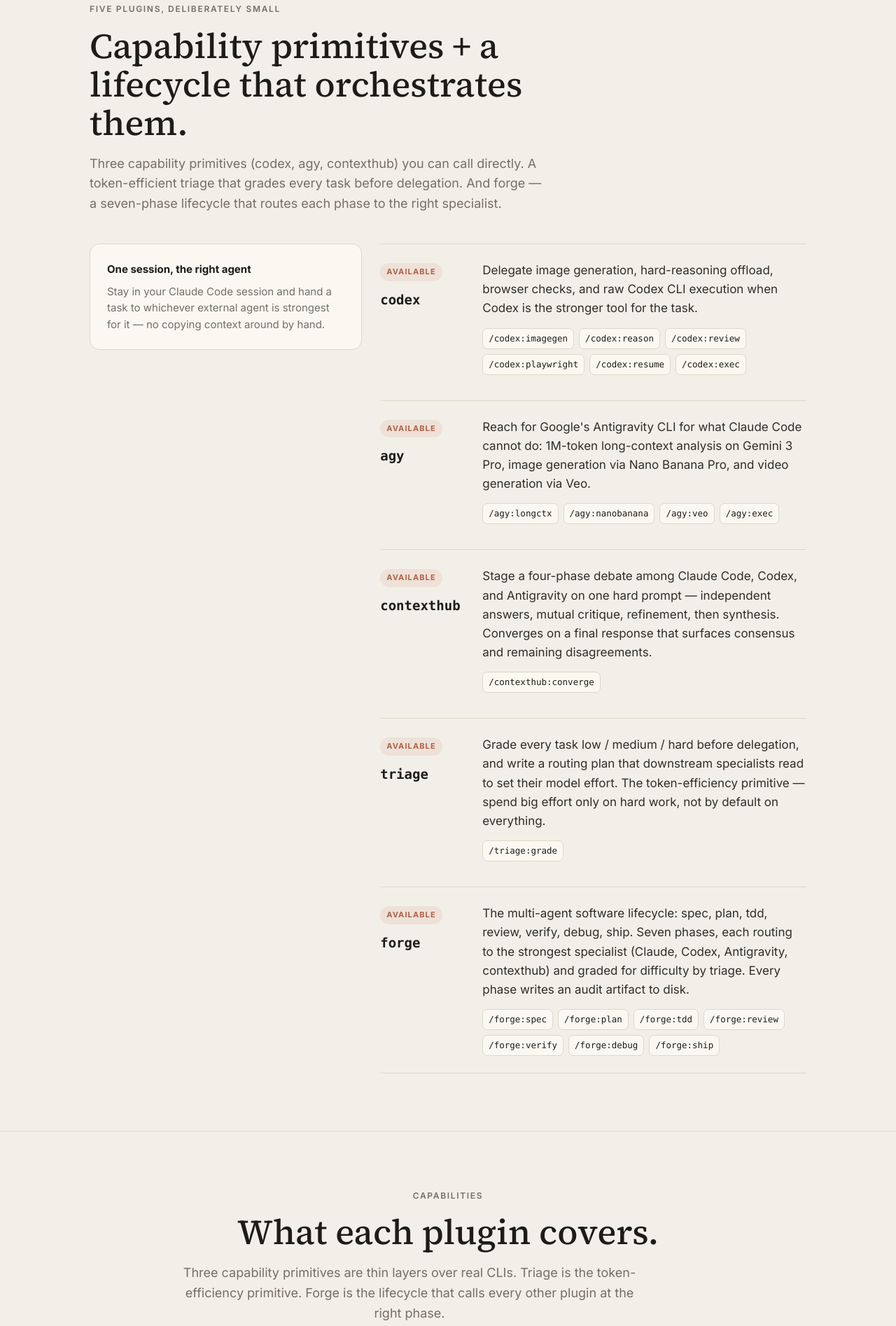
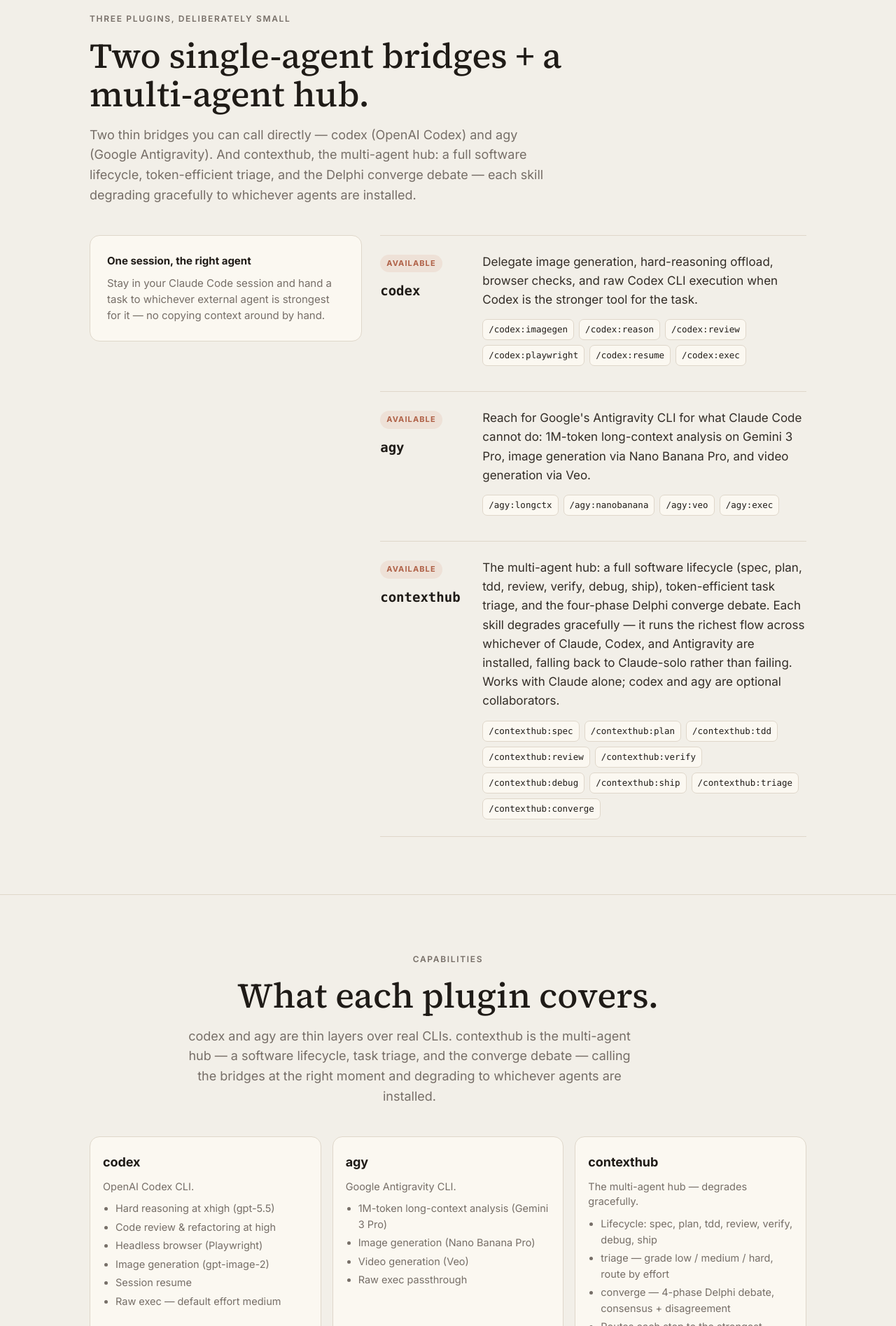
Before and after one commit to infroid/carefully-crafted-plugins, a plain HTML site: page index.html in a window 1280 px wide. Shown: the part 1671-3566 px from the top of the page at 70% size. Drawn offline with Linux system fonts and the light colour scheme.

Commit message:
docs: rewrite README + website around the 3-plugin contexthub model

```diff
--- a/index.html
+++ b/index.html
@@ -630,19 +630,22 @@
             <pre><code># 1. Add the marketplace
 /plugin marketplace add https://github.com/infroid/carefully-crafted-plugins
 
-# 2. Install the plugins you want (or all five)
+# 2. Install the plugins you want (or all three)
 /plugin install codex@carefully-crafted-plugins
 /plugin install agy@carefully-crafted-plugins
-/plugin install contexthub@carefully-crafted-plugins
-/plugin install triage@carefully-crafted-plugins
-/plugin install forge@carefully-crafted-plugins</code></pre>
+/plugin install contexthub@carefully-crafted-plugins</code></pre>
 
             <p class="install__note">
-              <strong>About codex setup</strong>
-              The codex bridge auto-scaffolds starter Markdown under
+              <strong>contexthub works solo — codex &amp; agy are optional</strong>
+              Every contexthub skill degrades gracefully: it detects which of
+              Claude, codex, and agy are installed and runs the richest flow
+              available, falling back to Claude-solo (with a note) rather than
+              failing. Install <code>codex</code> and <code>agy</code> as optional
+              collaborators that each skill uses when present. The codex bridge
+              auto-scaffolds starter Markdown under
               <code>docs/carefully-crafted-plugins/{constraints,output-formats}/</code>
-              the first time you use one of its skills. Run <code>/codex:setup</code>
-              to re-scaffold or refresh the starter files later.
+              the first time you use one of its skills; run <code>/codex:setup</code>
+              to re-scaffold later.
             </p>
           </div>
         </div>
@@ -651,13 +654,14 @@
       <section class="section" id="bridges" aria-labelledby="bridges-heading">
         <div class="section__inner">
           <div class="section__header">
-            <p class="eyebrow">Five plugins, deliberately small</p>
-            <h2 id="bridges-heading">Capability primitives + a lifecycle that orchestrates them.</h2>
+            <p class="eyebrow">Three plugins, deliberately small</p>
+            <h2 id="bridges-heading">Two single-agent bridges + a multi-agent hub.</h2>
             <p class="section__summary">
-              Three capability primitives (codex, agy, contexthub) you can
-              call directly. A token-efficient triage that grades every task
-              before delegation. And forge — a seven-phase lifecycle that
-              routes each phase to the right specialist.
+              Two thin bridges you can call directly — codex (OpenAI Codex)
+              and agy (Google Antigravity). And contexthub, the multi-agent
+              hub: a full software lifecycle, token-efficient triage, and the
+              Delphi converge debate — each skill degrading gracefully to
+              whichever agents are installed.
             </p>
           </div>
 
@@ -719,56 +723,24 @@
                 </div>
                 <div>
                   <p class="bridge__body">
-                    Stage a four-phase debate among Claude Code, Codex, and
-                    Antigravity on one hard prompt — independent answers, mutual
-                    critique, refinement, then synthesis. Converges on a final
-                    response that surfaces consensus and remaining disagreements.
+                    The multi-agent hub: a full software lifecycle (spec, plan,
+                    tdd, review, verify, debug, ship), token-efficient task
+                    triage, and the four-phase Delphi converge debate. Each
+                    skill degrades gracefully — it runs the richest flow across
+                    whichever of Claude, Codex, and Antigravity are installed,
+                    falling back to Claude-solo rather than failing. Works with
+                    Claude alone; codex and agy are optional collaborators.
                   </p>
                   <div class="chips" aria-label="Contexthub commands">
+                    <code>/contexthub:spec</code>
+                    <code>/contexthub:plan</code>
+                    <code>/contexthub:tdd</code>
+                    <code>/contexthub:review</code>
+                    <code>/contexthub:verify</code>
+                    <code>/contexthub:debug</code>
+                    <code>/contexthub:ship</code>
+                    <code>/contexthub:triage</code>
                     <code>/contexthub:converge</code>
-                  </div>
-                </div>
-              </article>
-
-              <article class="bridge">
-                <div>
-                  <span class="bridge__status">Available</span>
-                  <div class="bridge__name">triage</div>
-                </div>
-                <div>
-                  <p class="bridge__body">
-                    Grade every task low / medium / hard before delegation, and
-                    write a routing plan that downstream specialists read to set
-                    their model effort. The token-efficiency primitive — spend
-                    big effort only on hard work, not by default on everything.
-                  </p>
-                  <div class="chips" aria-label="Triage commands">
-                    <code>/triage:grade</code>
-                  </div>
-                </div>
-              </article>
-
-              <article class="bridge">
-                <div>
-                  <span class="bridge__status">Available</span>
-                  <div class="bridge__name">forge</div>
-                </div>
-                <div>
-                  <p class="bridge__body">
-                    The multi-agent software lifecycle: spec, plan, tdd, review,
-                    verify, debug, ship. Seven phases, each routing to the
-                    strongest specialist (Claude, Codex, Antigravity, contexthub)
-                    and graded for difficulty by triage. Every phase writes an
-                    audit artifact to disk.
-                  </p>
-                  <div class="chips" aria-label="Forge commands">
-                    <code>/forge:spec</code>
-                    <code>/forge:plan</code>
-                    <code>/forge:tdd</code>
-                    <code>/forge:review</code>
-                    <code>/forge:verify</code>
-                    <code>/forge:debug</code>
-                    <code>/forge:ship</code>
                   </div>
                 </div>
               </article>
@@ -783,9 +755,10 @@
             <p class="eyebrow">Capabilities</p>
             <h2 id="capabilities-heading">What each plugin covers.</h2>
             <p class="section__summary">
-              Three capability primitives are thin layers over real CLIs.
-              Triage is the token-efficiency primitive. Forge is the
-              lifecycle that calls every other plugin at the right phase.
+              codex and agy are thin layers over real CLIs. contexthub is the
+              multi-agent hub — a software lifecycle, task triage, and the
+              converge debate — calling the bridges at the right moment and
+              degrading to whichever agents are installed.
             </p>
           </div>
 
@@ -814,35 +787,14 @@
             </article>
             <article class="step">
               <h3>contexthub</h3>
-              <p>Multi-agent debate.</p>
+              <p>The multi-agent hub — degrades gracefully.</p>
               <ul class="step__list">
-                <li>4-phase Delphi protocol</li>
-                <li>Claude + Codex + Antigravity</li>
-                <li>Independent answers, mutual critique, refinement</li>
-                <li>Synthesizes consensus + remaining disagreements</li>
-              </ul>
-            </article>
-            <article class="step">
-              <h3>triage</h3>
-              <p>Token-efficient task grading.</p>
-              <ul class="step__list">
-                <li>Decomposes a task into single or subtasks</li>
-                <li>Grades each low / medium / hard</li>
-                <li>Suggests specialist + model effort per task</li>
-                <li>Writes a JSON routing plan to disk</li>
-              </ul>
-            </article>
-            <article class="step">
-              <h3>forge</h3>
-              <p>The multi-agent software lifecycle.</p>
-              <ul class="step__list">
-                <li>spec — refine ideas, debate when contested</li>
-                <li>plan — Claude drafts, Codex stress-tests, agy verifies coverage</li>
-                <li>tdd — RED/GREEN/REFACTOR; Codex when stuck</li>
-                <li>review — three-way: Claude + Codex + agy</li>
-                <li>verify — tests + Playwright + blast radius</li>
-                <li>debug — triangulate root cause across three agents</li>
-                <li>ship — commit, retro, push with consent</li>
+                <li>Lifecycle: spec, plan, tdd, review, verify, debug, ship</li>
+                <li>triage — grade low / medium / hard, route by effort</li>
+                <li>converge — 4-phase Delphi debate, consensus + disagreement</li>
+                <li>Routes each step to the strongest installed specialist</li>
+                <li>Runs Claude-solo when codex/agy are absent</li>
+                <li>Every phase writes an audit artifact to disk</li>
               </ul>
             </article>
           </div>
```
Also changed, not shown: 1 other file.
